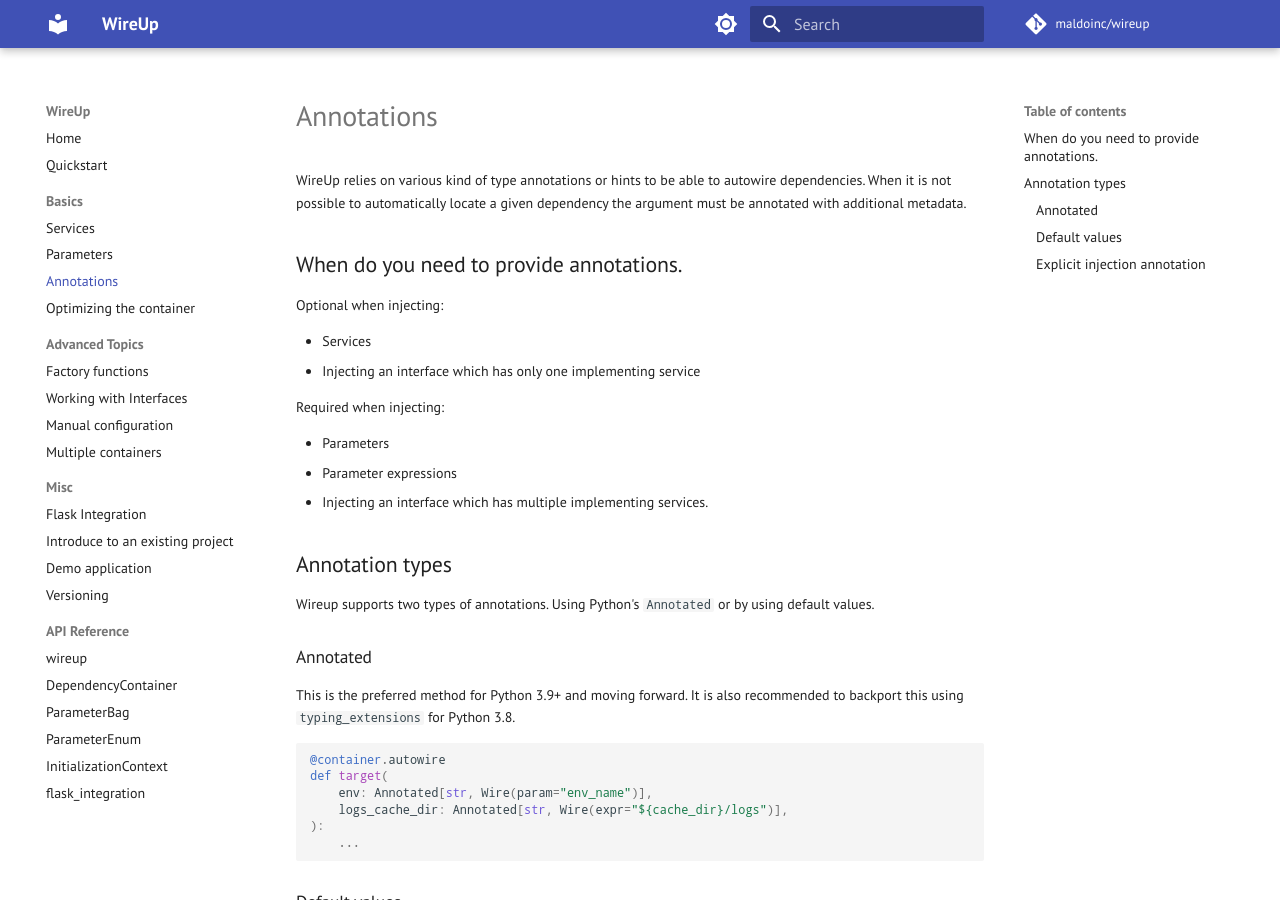
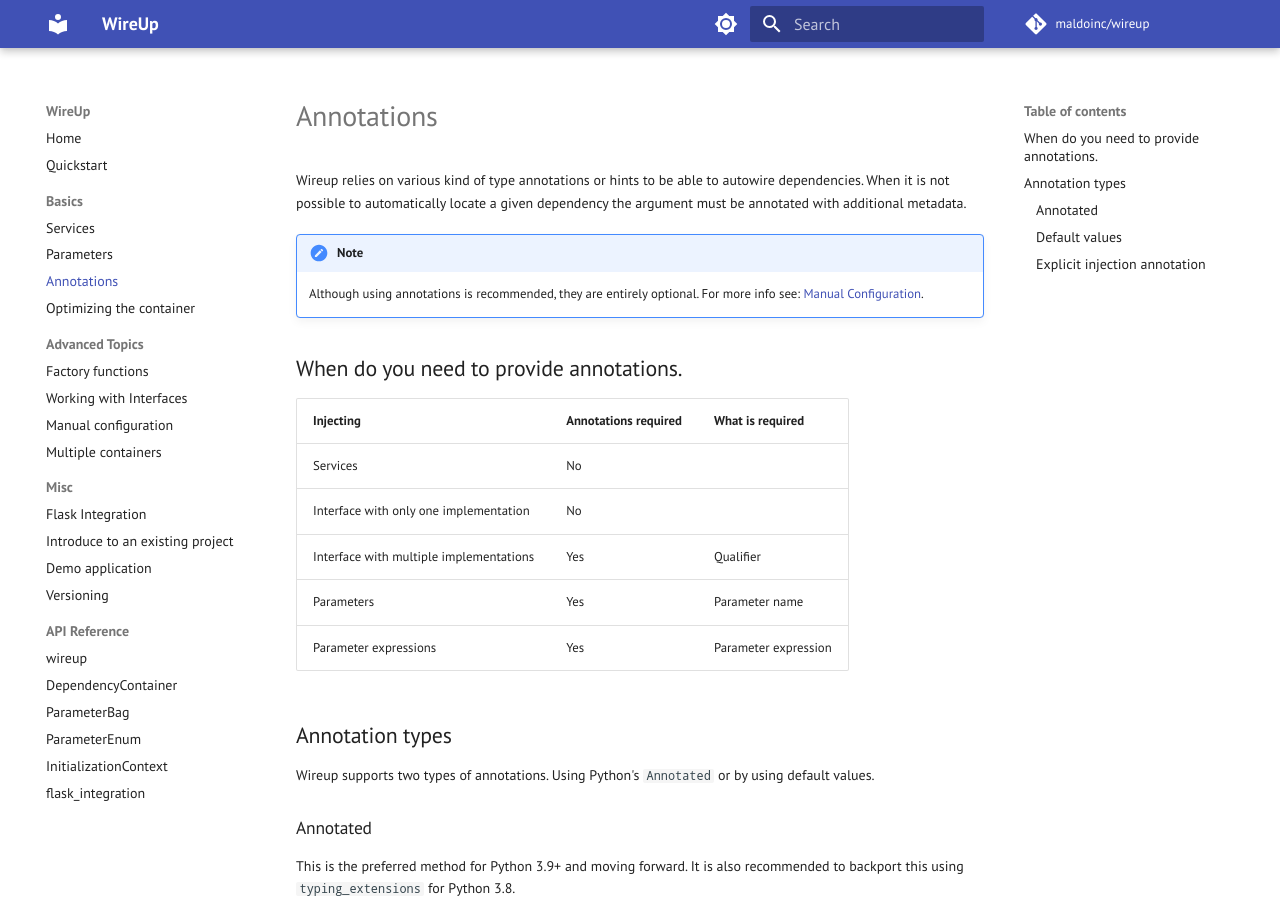
Before and after one commit to maldoinc/wireup, an MkDocs documentation site: the page built from docs/pages/annotations.md, in a window 1280 px wide and 900 px high. Built offline with MkDocs 1.6.1 and Material for MkDocs 9.7.7, drawn with Linux system fonts in a browser that asks for light colours; some web fonts are replaced; comment, search, counter and statistics services are not loaded; the version menu is left out.

Commit message:
Update docs

```diff
--- a/docs/pages/annotations.md
+++ b/docs/pages/annotations.md
@@ -1,19 +1,20 @@
-WireUp relies on various kind of type annotations or hints to be able to autowire dependencies.
+Wireup relies on various kind of type annotations or hints to be able to autowire dependencies.
 When it is not possible to automatically locate a given dependency the argument must be annotated
 with additional metadata.
 
+!!! note
+    Although using annotations is recommended, they are entirely optional.
+    For more info see: [Manual Configuration](manual_configuration.md).
+
 ## When do you need to provide annotations.
 
-Optional when injecting:
-
-* Services
-* Injecting an interface which has only one implementing service
-
-Required when injecting:
-
-* Parameters
-* Parameter expressions
-* Injecting an interface which has multiple implementing services.
+| Injecting                               | Annotations required     | What is required     |
+|-----------------------------------------|--------------------------|----------------------|
+| Services                                | No                       |                      |
+| Interface with only one implementation  | No                       |                      |
+| Interface with multiple implementations | Yes                      | Qualifier            |
+| Parameters                              | Yes                      | Parameter name       |
+| Parameter expressions                   | Yes                      | Parameter expression |
 
 ## Annotation types
 
```
Also changed, not shown: docs/pages/demo_app.md (+1 -1 lines), docs/pages/index.md (+2 -2 lines), docs/pages/introduce_to_an_existing_project.md (+1 -1 lines), docs/pages/manual_configuration.md (+7 -15 lines), docs/pages/optimizing_container.md (+1 -1 lines).
